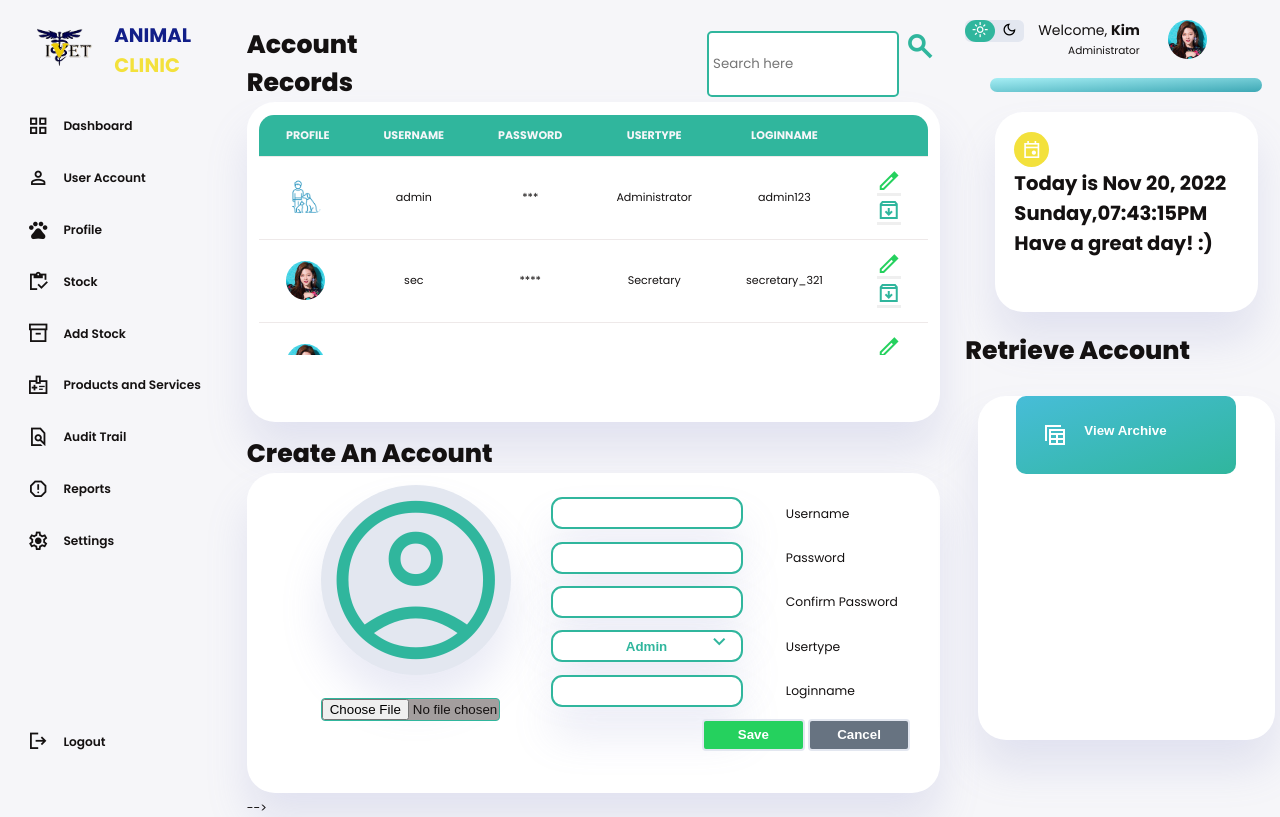
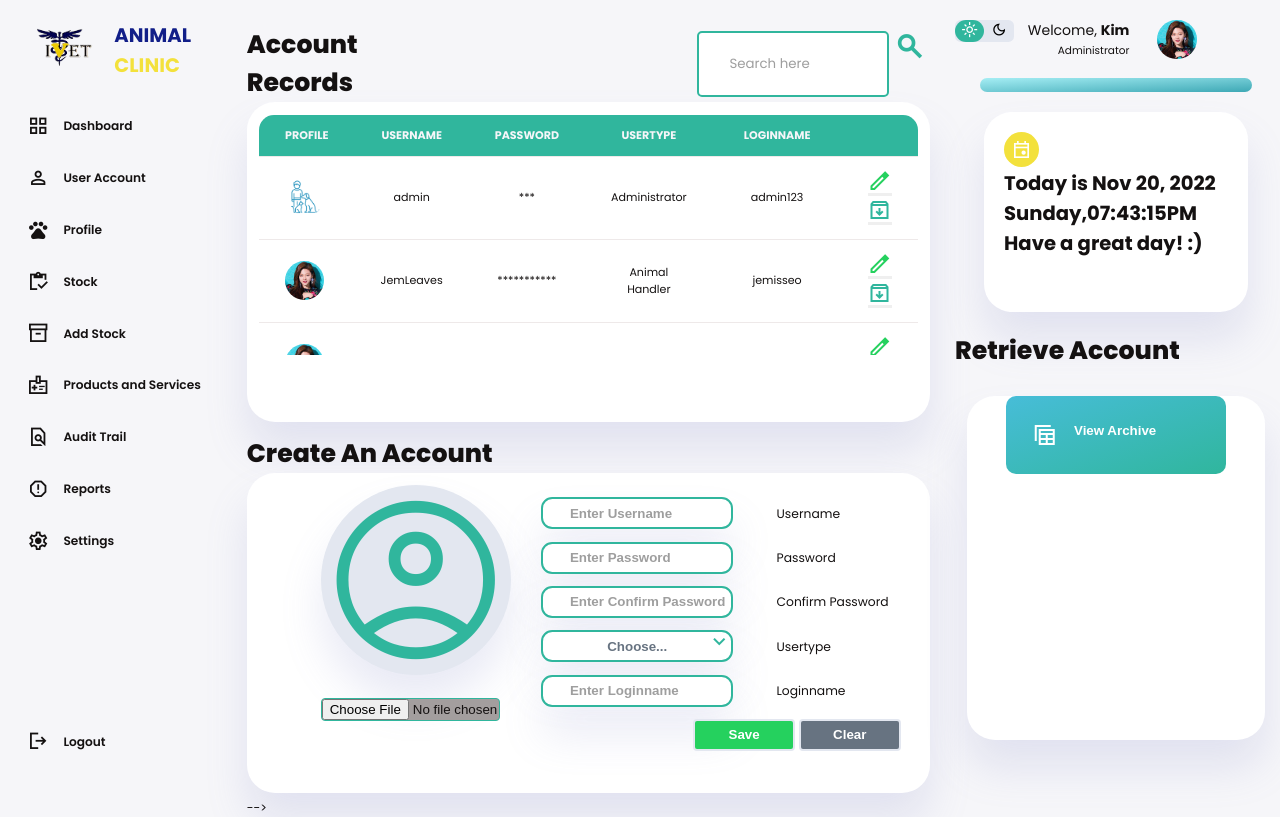
Before and after one commit to JemIsseo/Web-basedMISforIVETAnimalClinic, a PHP site: page /includes/useraccount.php in a window 1280 px wide. Run offline with PHP 8.4, Linux system fonts and the light colour scheme.

Commit message:
placeholder color

```diff
--- a/Source Code/css/useraccount.css
+++ b/Source Code/css/useraccount.css
@@ -286,9 +286,15 @@
     background: var(--color-input-light);
     margin: 0 10em;
     margin-right: 3em;
-    color: var(--color-primary);
+    color: var(--color-gray);
     font-weight: bold;
     text-align: center;
+}
+
+::placeholder {
+    text-align: left;
+    padding: 2em;
+    opacity: .70;
 }
 
 .formprofile span {
@@ -428,7 +434,7 @@
 .content-table th,
 .content-table td {
     text-align: center;
-    padding: 12px 27px;
+    padding: 12px 26px;
     border-bottom: 1px solid rgb(238, 233, 233);
 }
 
--- a/Source Code/includes/useraccount.php
+++ b/Source Code/includes/useraccount.php
@@ -49,8 +49,8 @@
                                     <td>Administrator</td>
                                     <td>admin123</td>
                                     <td>
-                                    <button name="savechanges" class="modal-open" data-modal="modal1"><span class="material-symbols-sharp edit">edit</span></button>
-                                    <button name="archiveaccount" class="modal-open" data-modal="modal2"><span class="material-symbols-sharp archive">archive</span></button>
+                                    <button name="savechanges" class="modal-open" data-modal="modal1"><span class="material-symbols-sharp edit" title="Edit this account">edit</span></button>
+                                    <button name="archiveaccount" class="modal-open" data-modal="modal2"><span class="material-symbols-sharp archive" title="Archive this record">archive</span></button>
                                     </td>
                                 </tr>
                                 <tr>
@@ -59,10 +59,10 @@
                                             <img src="../images/profile-1.jpg" alt="User Photo">
                                         </div>
                                     </td>
-                                    <td>sec</td>
-                                    <td>****</td>
-                                    <td>Secretary</td>
-                                    <td>secretary_321</td>
+                                    <td>JemLeaves</td>
+                                    <td>***********</td>
+                                    <td>Animal Handler</td>
+                                    <td>jemisseo</td>
                                     <td>
                                     <button name="savechanges"><span class="material-symbols-sharp edit">edit</span></button>
                                     <button name="archiveaccount"><span class="material-symbols-sharp archive">archive</span></button>
@@ -111,24 +111,25 @@
                         <form action="" method="POST" >
                             <div class="profilepicture">
                                 <span class="material-symbols-sharp">account_circle</span><br><br>
-                                <input type="file" name"profile">
+                                <input type="file" name"profile" title="Insert photo...">
                             </div>
                             <div class="formprofile">
                             <div>
-                                <input type="text" name="username" >
+                                <input type="text" name="username" placeholder="Enter Username" >
                                 <span>Username</span>
                             </div>
                             <div>
-                                <input type="password" name="password" >
+                                <input type="password" name="password" placeholder="Enter Password">
                                 <span>Password</span>
                             </div>
                             <div>
-                                <input type="password" name="cpassword" >
+                                <input type="password" name="cpassword" placeholder="Enter Confirm Password">
                                 <span>Confirm Password</span>
                             </div>
                             <div>
                                 <span class="material-symbols-sharp markdown">expand_more</span>
                                 <select name="usertype" id="ut" >
+                                <option value="Choose">Choose...</option>
                                 <option value="Admin">Admin</option>
                                 <option value="Secretary">Secretary</option>
                                 <option value="Secretary">Animal Handler</option>
@@ -136,11 +137,11 @@
                                 <span>Usertype</span>
                             </div>
                             <div>
-                                <input type="text" name="loginname">
+                                <input type="text" name="loginname" placeholder="Enter Loginname">
                                 <span>Loginname</span>
                             <div class="buttonflex">
-                                <button name="saveprofile" type="submit" class="save">Save</button>
-                                <button name="saveprofile" type="submit" class="cancel">Cancel</button>
+                                <button name="saveprofile" type="submit" class="save" title="Save the record">Save</button>
+                                <button name="saveprofile" type="submit" class="cancel" title="Clear all inputs">Clear</button>
                             </div>
                         </form>
                     </div>
@@ -155,7 +156,7 @@
         <h1>Retrieve Account</h1>
         <div class="buttons">
             <div class="buttonmodify">
-                <button class="modal-open" data-modal="modal4"><span class="material-symbols-sharp">table_view</span>View Archive</button>
+                <button class="modal-open" data-modal="modal4" title="View and Restore Account"><span class="material-symbols-sharp">table_view</span>View Archive</button>
             </div>
         </div>
         <!-- Start of Modal -->
@@ -197,7 +198,7 @@
                                 <span>Usertype</span>
                             </div>
                                 <div>
-                                    <input type="text" name="loginname">
+                                    <input type="text" name="loginname" >
                                     <span>Loginname</span>
                                 </div>
                             </div>
@@ -206,8 +207,8 @@
                 </div>
                     <div class="modal-footer">
                         <div class="buttonflex">
-                            <button name="updateaccount" type="submit" class="savechanges">Save Changes</button>
-                            <button type="submit" class="cancel modal-close">Cancel</button>
+                            <button name="updateaccount" type="submit" class="savechanges" title="Save Changes in Record">Save Changes</button>
+                            <button type="submit" class="cancel modal-close" title="Cancel">Cancel</button>
                         </div>
                     </div>
                 </div>
@@ -281,12 +282,12 @@
                                         </div>
                                     </td>
                                     <td>admin</td>
-                                    <td>***</td>
+                                    <td>*******</td>
                                     <td>Administrator</td>
-                                    <td>admin123</td>
+                                    <td>Iamlegend</td>
                                     <td>
                                     <button class="modal-open" data-modal="modal3" name="restoreaccount">
-                                        <span class="material-symbols-sharp restore">unarchive</span>
+                                        <span class="material-symbols-sharp restore" title="Unarchiving">unarchive</span>
                                     </button>
                                     </td>
                                 </tr>
@@ -302,7 +303,7 @@
                                     <td>secretary_321</td>
                                     <td>
                                     <button class="modal-open" data-modal="modal3" name="restoreaccount">
-                                        <span class="material-symbols-sharp restore">unarchive</span>
+                                        <span class="material-symbols-sharp restore" title="Unarchiving">unarchive</span>
                                     </button>
                                     </td>
                                 </tr>
@@ -313,8 +314,8 @@
                 </div>
                     <div class="modal-footer">
                         <div class="buttonflex">
-                            <button name="updateprofile" type="submit" class="savechanges">Restore</button>
-                            <button type="submit" class="cancel modal-close">Cancel</button>
+                            <button name="updateprofile" type="submit" class="savechanges" title="Restore Record">Restore</button>
+                            <button class="cancel modal-close" title="Cancel">Cancel</button>
                         </div>
                     </div>
                 </div>
```
Also changed, not shown: Source Code/css/profile.css (+11 -1 lines), Source Code/includes/profile.php (+17 -17 lines).
